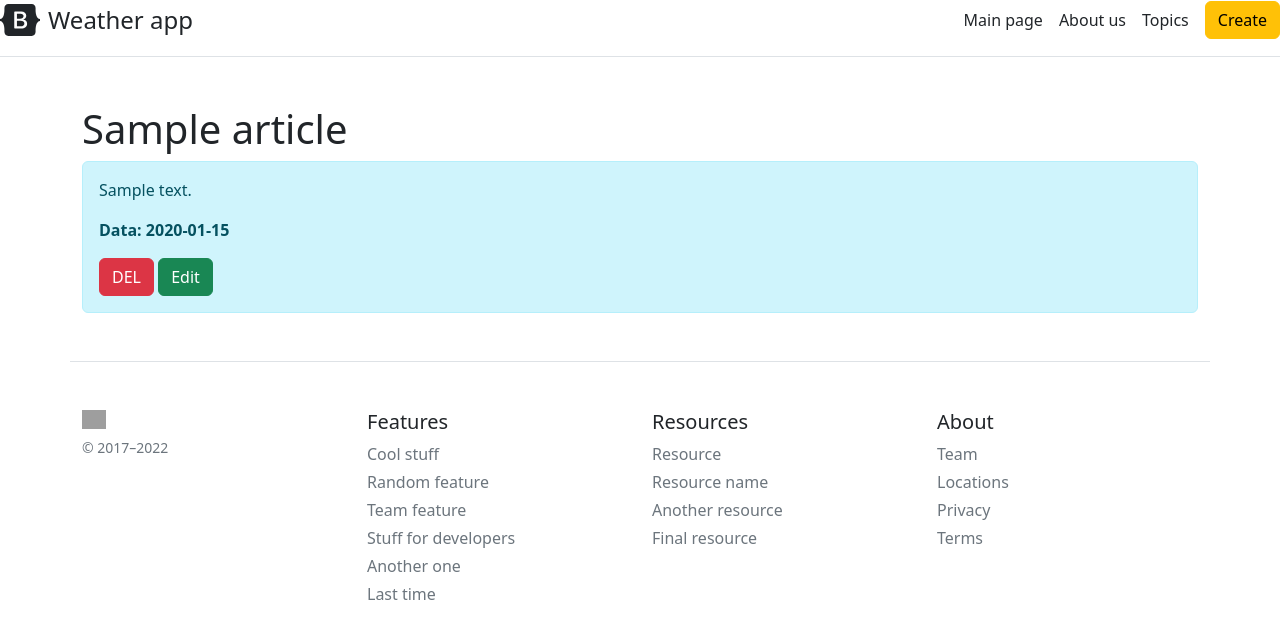
After one commit to MargaritaSI/Weather-app-flask-, a Flask app: page /posts/1 in a window 1280 px wide. The commit adds this page. Shown: the top 639 px of the page. Run offline with Flask 2, Linux system fonts and the light colour scheme; tables that the repository leaves empty hold one stand-in row (values such as "Sample post"); grey boxes are pictures that could not be loaded.

Commit message:
add del function article and template, post_detail template

```diff
--- a/app.py
+++ b/app.py
@@ -31,8 +31,23 @@ def about():
 
 @app.route('/posts')
 def posts():
-    articles = Article.query.order_by(Article.date).all()
+    articles = Article.query.order_by(Article.date.desc()).all()
     return render_template('posts.html', articles=articles) # pass to template list 'articles'(2) and in template we could have acsess to this list with key word 'articles'(1) and work in template
+
+@app.route('/posts/<int:id>')
+def posts_detail(id):
+    article = Article.query.get(id)
+    return render_template('post_detail.html', article=article) #
+
+@app.route('/posts/<int:id>/del')
+def posts_detete(id):
+    article = Article.query.get_or_404(id)
+
+    try:
+        db.session.delete(article)
+        db.session.commit()
+        return redirect('/posts')
+    except: 'error during deleting posts'
 
 @app.route('/create-article', methods=['POST','GET'])
 def create_article():
--- /dev/null
+++ b/templates/post_detail.html
@@ -0,0 +1,19 @@
+{% extends 'base.html' %}
+
+{% block title %}
+{{ article.title }}
+{% endblock %}
+
+{% block body %}
+<div class="container mt-5">
+    <h1>{{ article.title }}</h1>
+
+    <div class="alert alert-info">
+        <p>{{ article.text }}</p>
+        <p><b>Data: {{ article.date.date() }}</b></p>
+        <a href="/posts/{{ article.id }}/del"class="btn btn-danger">DEL</a> <!-- button 'del'-->
+        <a href="/posts/{{ article.id }}//update"class="btn btn-success">Edit</a>
+
+    </div>
+</div>
+{% endblock %}
--- a/templates/posts.html
+++ b/templates/posts.html
@@ -13,8 +13,8 @@ All posts on site
         <h2>{{ element.title }}</h2>
         <p>{{ element.intro }}</p>
         <p><b>Data: {{ element.date.date() }}</b></p>
-        <button class="btn btn-warning">More</button>
+        <a href="/posts/{{ element.id }}"class="btn btn-warning">More</a> <!-- button 'More'-->
+    </div>
     {% endfor %}
-    </div>
 </div>
 {% endblock %}
```
